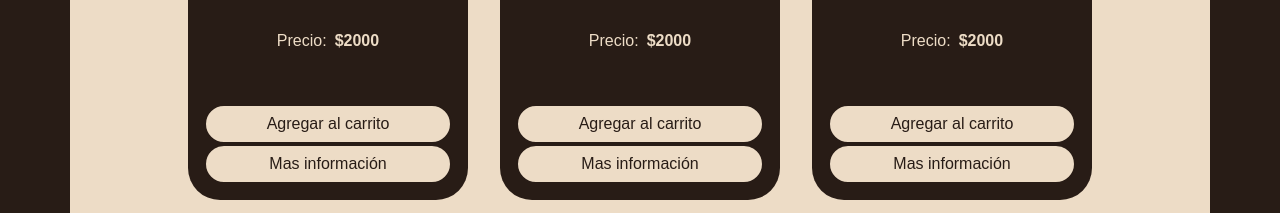
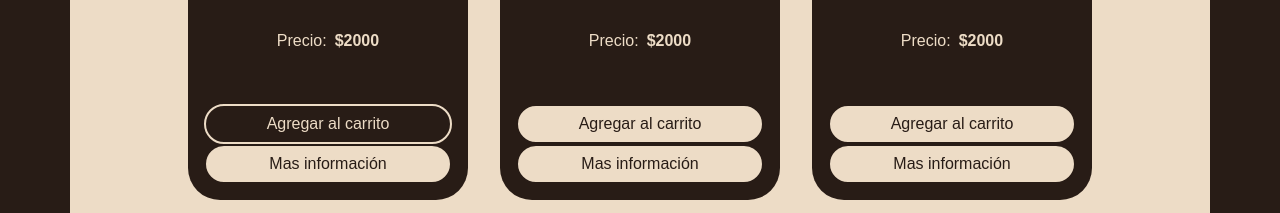
Before and after one commit to CMBroll/CoffeeCode, a plain HTML site: page html/catalogo.html in a window 1280 px wide. In both pictures the pointer is over the button 328 px from the left and 484 px from the top of the page. Shown: the part 361-574 px from the top of the page. Drawn offline with nearby package versions, Linux system fonts and the light colour scheme.

Commit message:
Se agrego efecto hover en los botones de las cards de los productos

```diff
--- a/css/catalogo.css
+++ b/css/catalogo.css
@@ -71,6 +71,16 @@ h3 {
     height: 2.5rem;
     border-radius: 1.3rem;
     border: solid 2px #281c16;
+    transition: 0.6s;
+}
+
+.botonCarrito:hover {
+    color: #eddcc6;
+    background-color: transparent;
+    width: 100%;
+    height: 2.5rem;
+    border-radius: 1.3rem;
+    border: solid 2px #eddcc6;
 }
 
 .anchoContenedorBoton {
```
